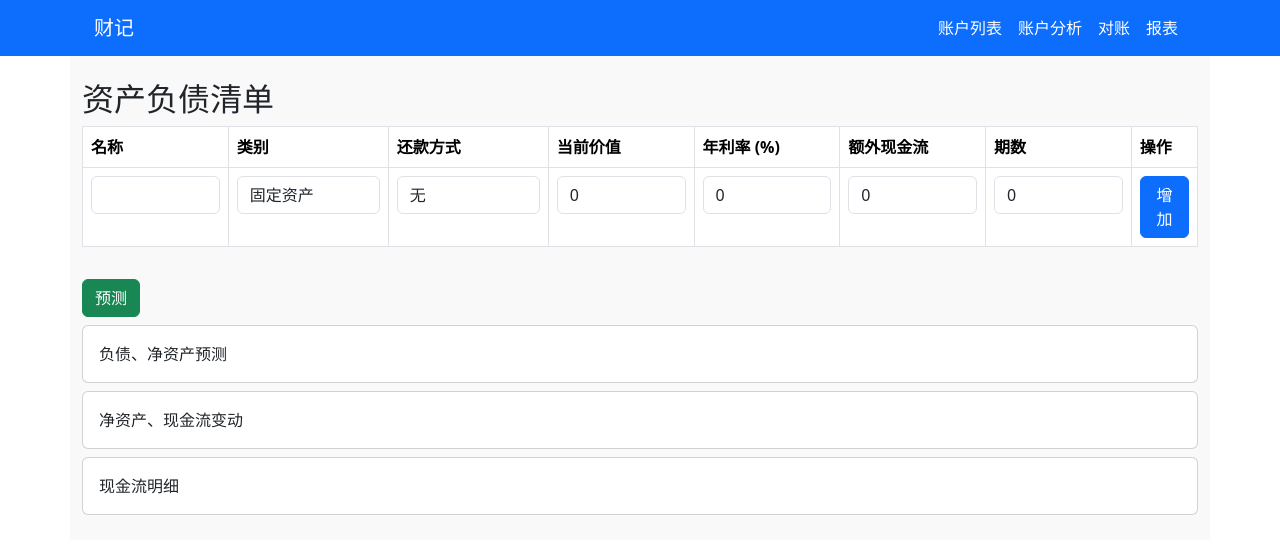
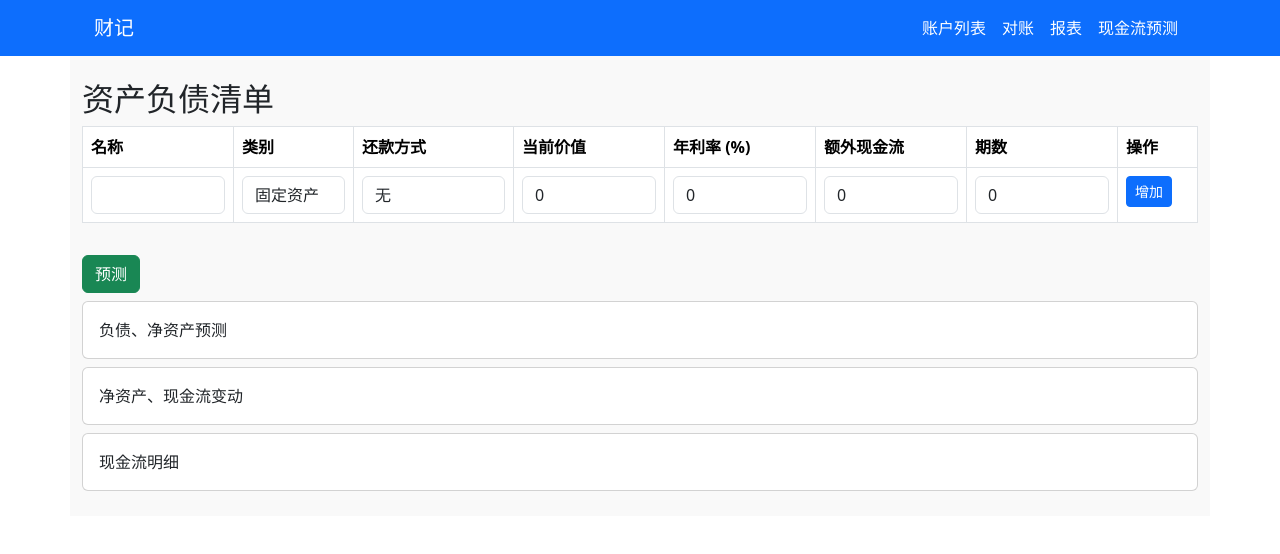
Before and after one commit to nutalk/OpenBookkeeping, a Django app: page /account_ana/ in a window 1280 px wide. Shown: the top 554 px of the page. Run offline with Django 5.2, Linux system fonts and the light colour scheme; some libraries are stand-ins or nearby versions.

Commit message:
Adjust html layout

```diff
--- a/accounts/templates/_head_foot.html
+++ b/accounts/templates/_head_foot.html
@@ -30,13 +30,13 @@
               <a class="nav-link text-white" href="/">账户列表</a>
             </li>
             <li class="nav-item">
-              <a class="nav-link text-white" href="/account_ana">账户分析</a>
-            </li>
-            <li class="nav-item">
               <a class="nav-link text-white" href="/check">对账</a>
             </li>
             <li class="nav-item">
               <a class="nav-link text-white" href="/report">报表</a>
+            </li>
+            <li class="nav-item">
+              <a class="nav-link text-white" href="/account_ana">现金流预测</a>
             </li>
           </ul>
         </div>
--- a/accounts/templates/account_ana.html
+++ b/accounts/templates/account_ana.html
@@ -9,9 +9,14 @@
 <script src="{% static 'accounts/js/account_ana.js' %}"></script>
 <style>
     /* 设置大类和小类列的宽度 */
-    #dataTable th:nth-child(2), #dataTable td:nth-child(2),
-    #dataTable th:nth-child(3), #dataTable td:nth-child(3) {
+    #dataTable td:nth-child(2) {
+      width: 120px; /* 设置宽度，可以根据需求调整 */
+    }
+    #dataTable td:nth-child(3) {
       width: 160px; /* 设置宽度，可以根据需求调整 */
+    }
+    #dataTable td:nth-child(8) {
+      width: 80px; /* 设置宽度，可以根据需求调整 */
     }
   </style>
 {% endblock %}
@@ -59,7 +64,7 @@
       <td><input type="number" class="form-control" id="cashFlow" value="0"></td>
       <td><input type="number" class="form-control" id="periods" value="0"></td>
       <td>
-        <button class="btn btn-primary" onclick="addRow()">增加</button>
+        <button class="btn btn-primary btn-sm" onclick="addRow()">增加</button>
       </td>
     </tr>
     </tbody>
```
